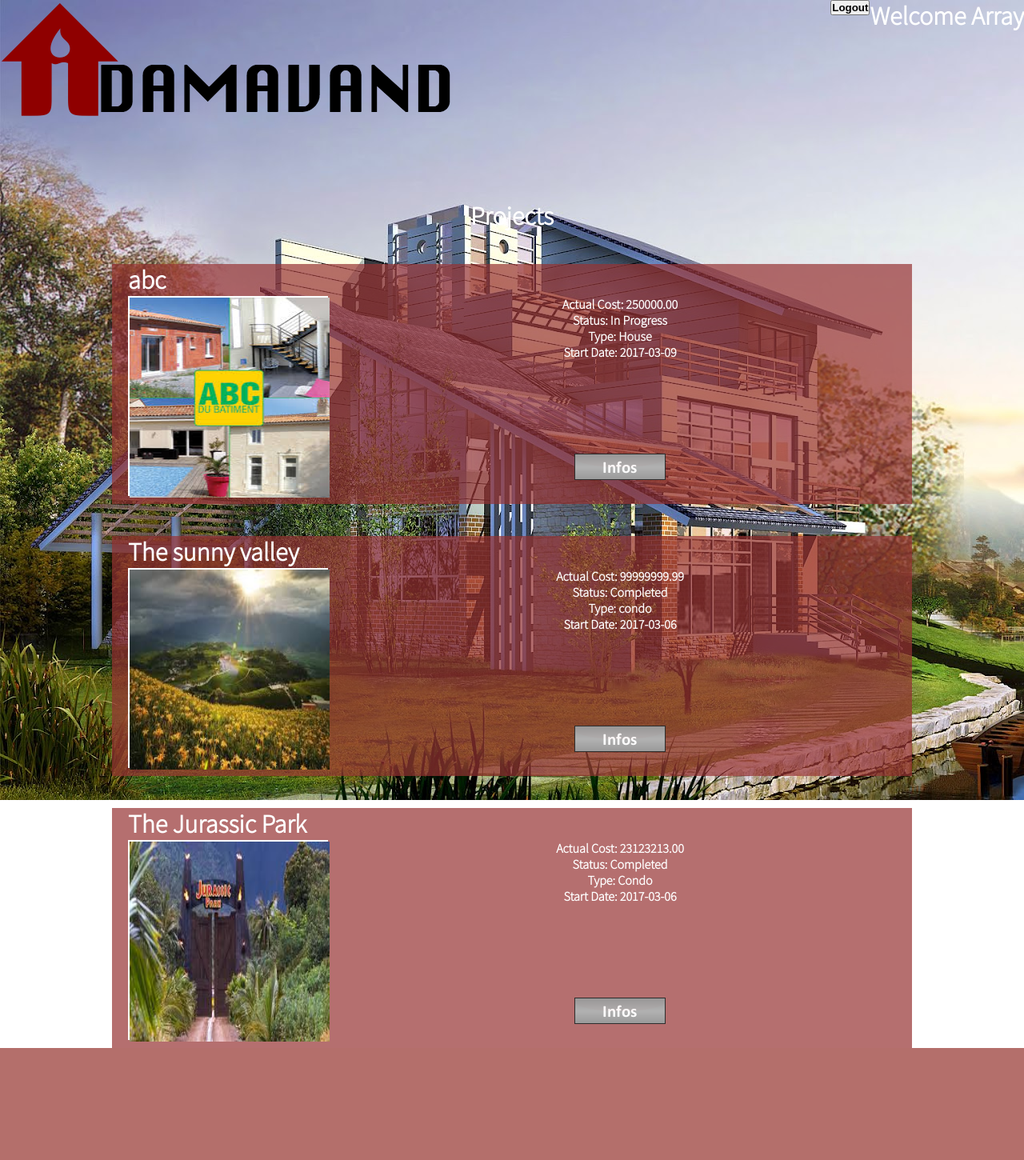
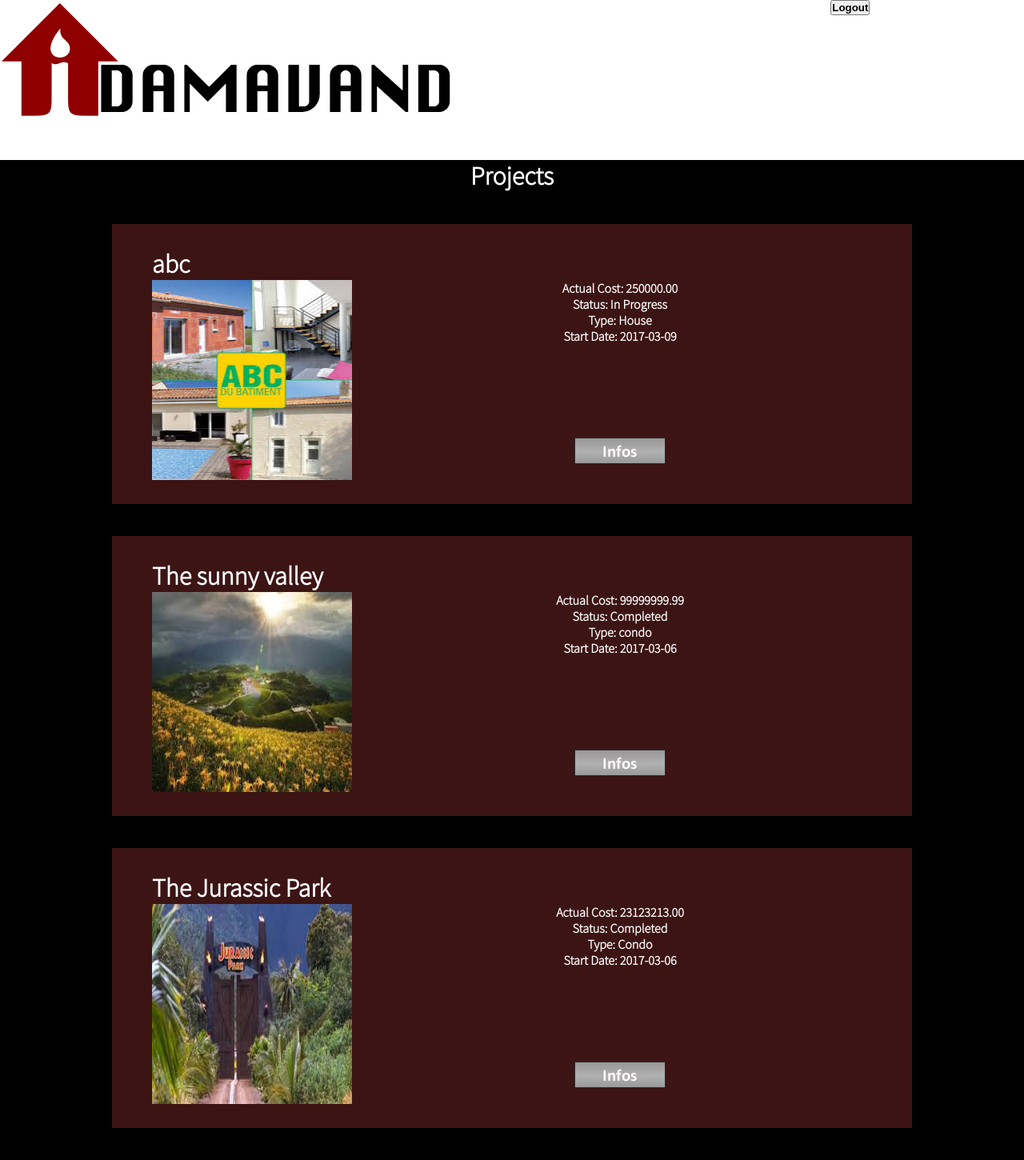
Before and after one commit to kemoua/db353, a PHP site: page /home.php in a window 1280 px wide. Shown: the whole page at 80% size. Before the commit the page ends 1310 px from the top, so only its background shows below. Run offline with PHP 8.4, Linux system fonts and the light colour scheme; the visitor is signed in with stand-in values (Sample User, id 1); data comes from the database, SQL or seed files in the repository.

Commit message:
changed the css

```diff
--- a/css/styleHome.css
+++ b/css/styleHome.css
@@ -12,14 +12,10 @@ html{
 	height: 700px;
 }
 body{
-	margin: 0 auto;
 	padding: 0px;
-	text-align: center;
-	background-image: url(../images/houses.jpg);
 	font-family: 'Source Sans Pro', sans-serif;
 	color: white;
 	font-weight: 200;
-	height: 700px;
 	overflow-x:hidden;
 	background-repeat: no-repeat;
 }
@@ -28,7 +24,7 @@ header{
 	width: 100%;
 	height: 150px;
 	background-repeat: no-repeat;
-	margin-bottom:100px;
+	margin-bottom:50px;
 }
 header h1{
 	float:right;
@@ -37,16 +33,16 @@ header button{
 	float: right;
 }
 #wrapper{
-	margin: 0 auto;
-	height: 700px;
-	/*overflow: scroll;*/
+	background-color: black;
+	overflow: hidden;
+
 }
 #projectBox{
+	padding: 30px;
 	margin: 40 auto;
- 	background-color: rgba(150, 50, 50, 0.7);
+ 	background-color: rgba(150, 50, 50, 0.4);
 	width: 1000px;
-	height: 300px;
-	overflow: hidden;
+	height: 350px;
 }
 #projectBox h1{
 	text-align: left;
@@ -70,7 +66,6 @@ header button{
 	float:left;
 	height: 250px;
 	width: 250px;
-	border:2px solid white;
 	margin-left: 20px;
 }
 
```
Also changed, not shown: 1 other file.
